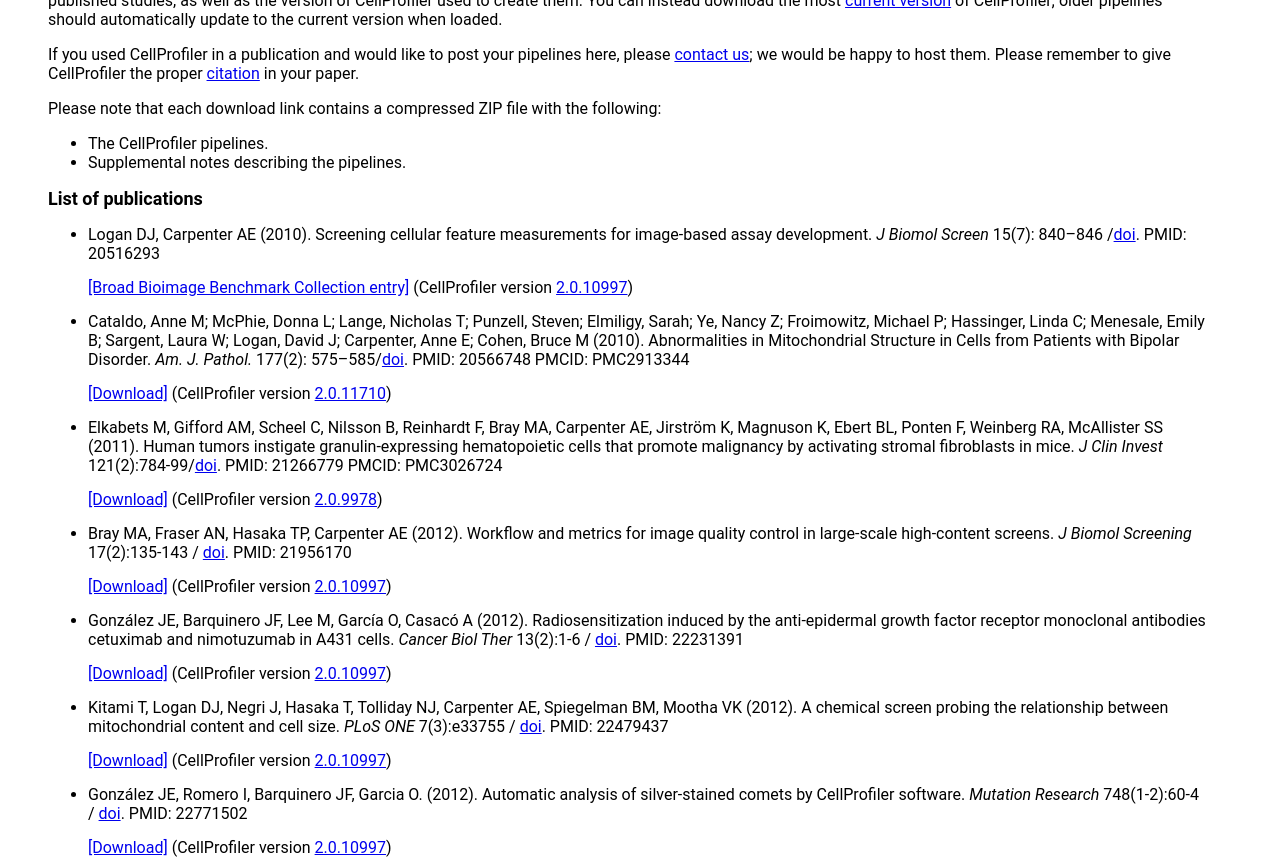
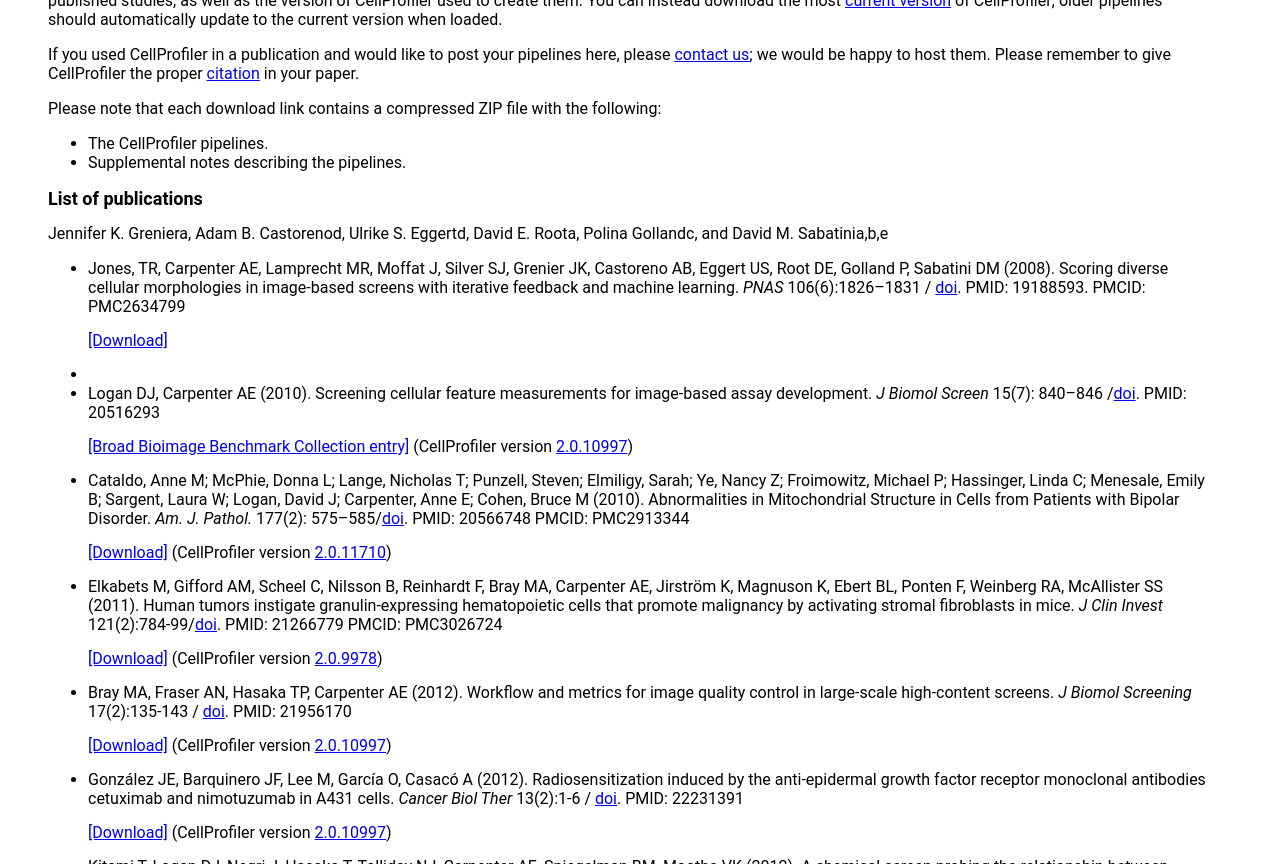
Before and after one commit to CellProfiler/cellprofiler.github.com-backup, a Jekyll site: the page built from published_pipelines.html, in a window 1280 px wide and 900 px high, scrolled down 303 px, cut to the strip 36-900 px from the top of the window. Built offline with Jekyll 4.4.1, drawn with Linux system fonts in a browser that asks for light colours.

Commit message:
add 2009 data from pnas paper to published pipelines.

```diff
--- a/published_pipelines.html
+++ b/published_pipelines.html
@@ -45,8 +45,21 @@
         <h2>
           List of publications
         </h2>
+        Jennifer K. Greniera, Adam B. Castorenod, Ulrike S. Eggertd, David E. Roota, Polina Gollandc, and David M. Sabatinia,b,e
 
         <ul>
+          <li class="li_ul">
+            <a name="Jones_2008"></a>Jones, TR, Carpenter AE, Lamprecht MR, Moffat J, Silver SJ,
+            Grenier JK, Castoreno AB, Eggert US, Root DE, Golland P, Sabatini DM (2008).
+            Scoring diverse cellular morphologies in image-based screens with iterative feedback
+            and machine learning. <span style="font-style:italic">PNAS</span> 106(6):1826–1831 /
+            <a href="http://dx.doi.org/10.1073/pnas.0808843106">doi</a>. PMID: 19188593. PMCID: PMC2634799
+          </li>
+
+          <li class="li_ul" style="list-style:none">
+            <a href="http://d1zymp9ayga15t.cloudfront.net/Jones_PNAS_2009_training_sets.zip">[Download]</a>
+          <li>
+
           <li class="li_ul">
             <a name="Logan_2010"></a>Logan DJ, Carpenter AE (2010). Screening
             cellular feature measurements for image-based assay development.
```
